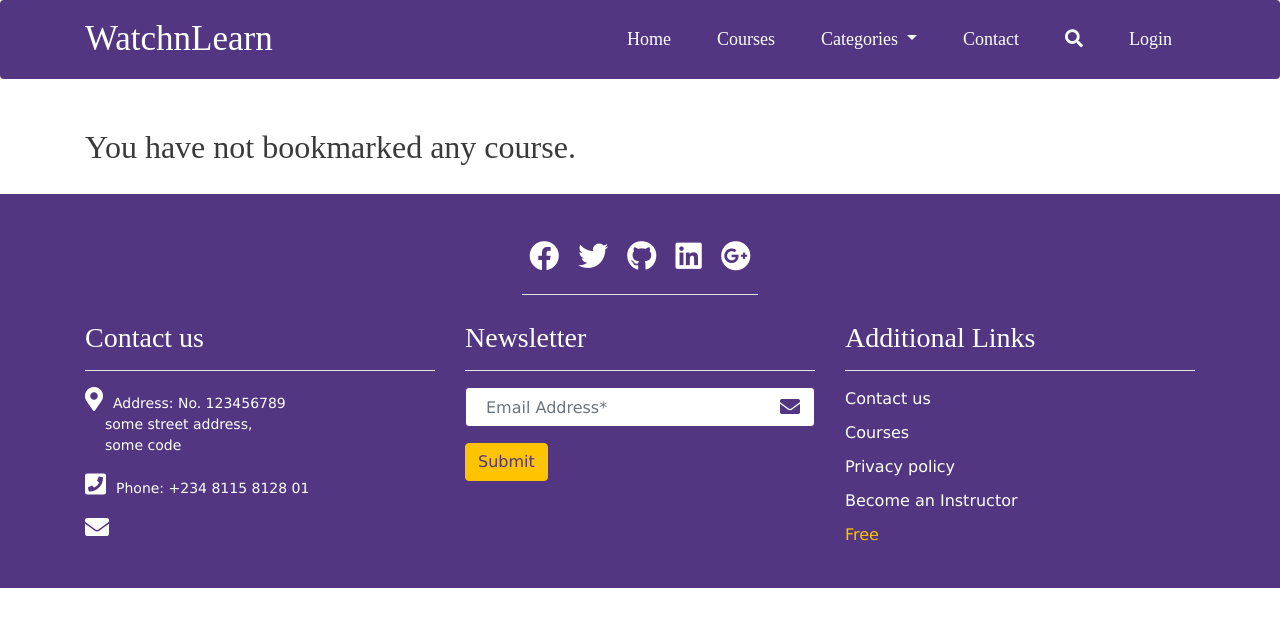
After one commit to TomiwaJoseph/WatchNLearn, a Django app: template users/templates/users/my_bookmarks.html in a window 1280 px wide. The commit adds this page. Shown: the top 627 px of the page. Run offline with Django 4.2, Linux system fonts and the light colour scheme; the template is opened without the code that fills it, so the values that code supplies are empty; parts of the project's set-up code (start-up, migrations or seed data) failed here and were passed over; some libraries are stand-ins or nearby versions.

Commit message:
first commit

```diff
--- a/users/apps.py
+++ b/users/apps.py
@@ -4,6 +4,3 @@ from django.apps import AppConfig
 class UsersConfig(AppConfig):
     default_auto_field = 'django.db.models.BigAutoField'
     name = 'users'
-
-    def ready(self):
-        import users.signals
--- a/users/templates/admin_views/drafts.html
+++ b/users/templates/admin_views/drafts.html
@@ -24,9 +24,6 @@
                 <div class="row mt-2 course_details">
                     <div class="col d-flex justify-content-between">
                         <p>{{ course.instructor }}</p>
-                        <div>
-                            <a><i class="fa fa-bookmark"></i></a>
-                        </div>
                     </div>
                 </div>
             </div>
--- a/users/templates/registration/login_signup.html
+++ b/users/templates/registration/login_signup.html
@@ -24,7 +24,7 @@
                 <div class="form-group">
                     <input class="form-control mt-3" name="password" placeholder="Password" type="password" required>
                 </div>
-                <a class="" href="{% url 'password_reset' %}"><small>Forgot Password?</small></a>
+                <a href="{% url 'password_reset' %}"><small>Forgot Password?</small></a>
                 <div class="form-group">
                     <button class="btn btn-outline-info log mt-2" type="submit">Log in</button>
                 </div>
@@ -36,8 +36,8 @@
                 <hr class="text-danger">
             </div>
             <div class="col d-flex justify-content-center login_media">
-                <a href="{% url 'social:begin' 'facebook' %}"><i class="fab fa-facebook-f mx-2" aria-hidden="true"></i></a>
-                <a href="{% url 'social:begin' 'google-oauth2' %}"><i class="fab fa-google mx-2" aria-hidden="true"></i></a>
+                <a href="#"><i class="fab fa-facebook-f mx-2" aria-hidden="true"></i></a>
+                <a href="#"><i class="fab fa-google mx-2" aria-hidden="true"></i></a>
             </div>
         </div>
     </div>
--- /dev/null
+++ b/users/templates/users/my_bookmarks.html
@@ -0,0 +1,46 @@
+{% extends 'main/base.html' %}
+{% block title %}WatchnLearn | My Bookmarks{% endblock %}
+{% load courses_tags %}
+
+{% block content %}
+
+{% if all_bookmarked_courses %}
+    <div class="row">
+        <div class="col-md-12 bookmark_h2">
+            <h2>My Bookmarks</h2>
+            <hr>
+        </div>
+        {% for course in all_bookmarked_courses %}
+            <div class="col-md-4 mb-5">
+                <div class="card courses_card">
+                    <img src="{{ course.thumbnail_image.url }}" alt="{{ course.title }}" class="card-img-top img-fluid">
+                    <div class="card-body">
+                        <div class="row mt-2">
+                            <div class="col d-flex justify-content-between little_course_info">
+                                <p>{{ course.students.all|length }} student{{ course.students.all|length|pluralize:",s" }}</p>
+                                <p>{{ course|get_course_duration }}</p>
+                            </div>
+                        </div>
+                        <a href="{% url 'course_detail' course.slug %}">{{ course.title }}</a>
+                        <div class="row mt-2 course_details">
+                            <div class="col d-flex justify-content-between">
+                                <p>{{ course.instructor }}</p>
+                                <div>
+                                    <a><i class="fa fa-trash trash_btn text-danger" data-id="{{ course.id }}"></i></a>
+                                </div>
+                            </div>
+                        </div>
+                    </div>
+                </div>
+            </div>
+        {% endfor %}
+    </div>
+{% else %}
+    <div class="row">
+        <div class="col-md-12">
+            <h2>You have not bookmarked any course.</h2>
+        </div>
+    </div>
+{% endif %}
+
+{% endblock %}
--- a/users/templates/users/profile.html
+++ b/users/templates/users/profile.html
@@ -42,7 +42,7 @@
                         <div class="col d-flex justify-content-between">
                             <p>{{ course.instructor }}</p>
                             <div>
-                                <a><i class="fa fa-bookmark"></i></a>
+                                <a><i class="fa fa-bookmark bookmark_btn {% if course in user.user_bookmarks.folder.all %}active{% endif %}" data-id="{{ course.id }}"></i></a>
                             </div>
                         </div>
                     </div>
--- a/users/urls.py
+++ b/users/urls.py
@@ -4,11 +4,18 @@ from django.contrib.auth import views as auth_views
 
 
 urlpatterns = [
+    # Ajax Requests
+    path('delete-bookmark-item/', views.delete_bookmark_item,
+         name='delete_bookmark_item'),
+
     path('sign-in-or-register/', views.sign_in_or_register, name='signup_login'),
-    path('profile/<slug:user_first_name>/<int:user_id>/', views.profile, name='profile'),
-    path('instructor-profile/<slug:user_first_name>/<int:user_id>/', views.instructor_profile, name='instructor_profile'),
+    path('profile/<slug:user_first_name>/<int:user_id>/',
+         views.profile, name='profile'),
+    path('instructor-profile/<slug:user_first_name>/<int:user_id>/',
+         views.instructor_profile, name='instructor_profile'),
     path('edit-profile/', views.profile_edit, name='edit_profile'),
     path('my-learning/', views.my_learning, name='my_learning'),
+    path('my-bookmarks/', views.my_bookmarks, name='my_bookmarks'),
     path('become-an-instructor/', views.instructor, name='instructor'),
     path('login/', views.login_view, name='login'),
     path('logout/', auth_views.LogoutView.as_view(), name='logout'),
@@ -24,13 +31,18 @@ urlpatterns = [
     path('password-reset-complete/', auth_views.PasswordResetCompleteView.as_view(
         template_name="registration/password_reset_complete.html"),
         name='password_reset_complete'),
-    path('awaiting-activation/', views.awaiting_activation, name='awaiting_activation'),
+    path('awaiting-activation/', views.awaiting_activation,
+         name='awaiting_activation'),
     path('activate/<uidb64>/<token>/', views.activate, name='activate'),
     # higher user views
-    path('instructor/create-a-class/', views.instrutor_create_class, name='create_class'),
-    path('create-a-class/awaiting-approval/', views.class_created_pending, name='await_approval'),
+    path('instructor/create-a-class/',
+         views.instrutor_create_class, name='create_class'),
+    path('create-a-class/awaiting-approval/',
+         views.class_created_pending, name='await_approval'),
     path('courses/instructor/module/', views.create_module, name='create_module'),
-    path('courses/instructor/content/', views.create_content, name='create_content'),
+    path('courses/instructor/content/',
+         views.create_content, name='create_content'),
     path('courses/admin/drafts/', views.admin_draft_view, name='drafts'),
-    path('courses/instructor/drafts/', views.instructor_drafts, name='instructor_drafts'),
+    path('courses/instructor/drafts/',
+         views.instructor_drafts, name='instructor_drafts'),
 ]
--- a/watchnlearn/asgi.py
+++ b/watchnlearn/asgi.py
@@ -4,7 +4,7 @@ ASGI config for watchnlearn project.
 It exposes the ASGI callable as a module-level variable named ``application``.
 
 For more information on this file, see
-https://docs.djangoproject.com/en/3.2/howto/deployment/asgi/
+https://docs.djangoproject.com/en/4.1/howto/deployment/asgi/
 """
 
 import os
--- a/watchnlearn/urls.py
+++ b/watchnlearn/urls.py
@@ -9,9 +9,8 @@ urlpatterns = [
     path('', include('main.urls')),
     path('', include('users.urls')),
     path('', include('courses.urls')),
-    path('social-auth/',
-        include('social_django.urls', namespace='social')),
 ]
 
 if settings.DEBUG:
-    urlpatterns += static(settings.MEDIA_URL, document_root=settings.MEDIA_ROOT)
+    urlpatterns += static(settings.MEDIA_URL,
+                          document_root=settings.MEDIA_ROOT)
--- a/watchnlearn/wsgi.py
+++ b/watchnlearn/wsgi.py
@@ -4,7 +4,7 @@ WSGI config for watchnlearn project.
 It exposes the WSGI callable as a module-level variable named ``application``.
 
 For more information on this file, see
-https://docs.djangoproject.com/en/3.2/howto/deployment/wsgi/
+https://docs.djangoproject.com/en/4.1/howto/deployment/wsgi/
 """
 
 import os
```
Also changed, not shown: users/templates/users/instructor.html (+12 -8 lines), watchnlearn/settings.py (+24 -35 lines), media/profile_pics/Paul_Andy.jpg (deleted), media/profile_pics/Paul_Andy_feT5R25.jpg (added), media/profile_pics/William_Law_leX4iGl.jpg (added).
